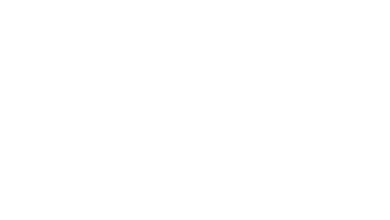
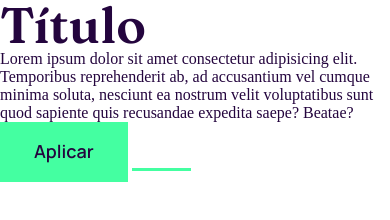
Before and after one commit to diegopereira0/workit-lp, a plain HTML site: page index.html in a window 390 px wide. Drawn offline with Linux system fonts and the light colour scheme.

Commit message:
definição de estilos básicos

```diff
--- a/css/colors.css
+++ b/css/colors.css
@@ -0,0 +1,27 @@
+:root {
+  --primary: #24053e;
+  --accent: #44ffa1;
+  --support-0: #ffffff;
+  --support-100: #fcf8ff;
+  --support-200: #584d62;
+}
+
+.primary {
+  color: var(--primary);
+}
+
+.accent {
+  color: var(--accent);
+}
+
+.support-0 {
+  color: var(--support-0);
+}
+
+.support-100 {
+  color: var(--support-100);
+}
+
+.support-200 {
+  color: var(--support-200);
+}
--- /dev/null
+++ b/css/global.css
@@ -0,0 +1,60 @@
+html {
+  box-sizing: border-box;
+}
+
+body,
+h1,
+h2,
+h3,
+p,
+span,
+a,
+ul,
+li {
+  margin: 0;
+  padding: 0;
+}
+
+a {
+  text-decoration: none;
+}
+
+ul {
+  list-style: none;
+}
+
+.btn-primary,
+.btn-secondary {
+  font: 600 1.125rem/1.77 "Manrope", sans-serif;
+  display: inline-block;
+  text-align: center;
+  transition: 0.3s;
+}
+
+.btn-primary {
+  padding: 0.75rem 2rem;
+  background-color: var(--accent);
+  border: 2px solid var(--accent);
+  color: var(--primary);
+}
+
+.btn-primary:hover {
+  background-color: initial;
+  color: var(--accent);
+}
+
+.btn-secondary {
+  color: var(--support-0);
+}
+
+.btn-secondary:hover {
+  color: var(--accent);
+}
+
+.btn-secondary::after {
+  content: "";
+  display: block;
+  width: 100%;
+  height: 3px;
+  background: var(--accent);
+}
--- /dev/null
+++ b/css/home.css
@@ -0,0 +1,3 @@
+body {
+  color: var(--primary);
+}
--- a/css/style.css
+++ b/css/style.css
@@ -0,0 +1,4 @@
+@import "./global.css";
+@import "./typograph.css";
+@import "./colors.css";
+@import "./home.css";
--- a/css/typograph.css
+++ b/css/typograph.css
@@ -0,0 +1,15 @@
+.heading-1 {
+  font: 600 5rem/1 "Fraunces", serif;
+}
+
+@media (max-width: 800px) {
+  .heading-1 {
+    font: 600 3.75rem/1 "Fraunces", serif;
+  }
+}
+
+@media (max-width: 600px) {
+  .heading-1 {
+    font: 600 3.125rem/1 "Fraunces", serif;
+  }
+}
--- a/index.html
+++ b/index.html
@@ -3,9 +3,24 @@
   <head>
     <meta charset="UTF-8" />
     <meta name="viewport" content="width=device-width, initial-scale=1.0" />
+    <link rel="preconnect" href="https://fonts.googleapis.com" />
+    <link rel="preconnect" href="https://fonts.gstatic.com" crossorigin />
+    <link
+      href="https://fonts.googleapis.com/css2?family=Fraunces:opsz,wght@9..144,600&family=Manrope:wght@200..800&display=swap"
+      rel="stylesheet"
+    />
+    <link rel="stylesheet" href="./css/style.css" />
     <title>Workit</title>
   </head>
   <body>
-
+    <h1 class="heading-1 primary">Título</h1>
+    <p>
+      Lorem ipsum dolor sit amet consectetur adipisicing elit. Temporibus
+      reprehenderit ab, ad accusantium vel cumque minima soluta, nesciunt ea
+      nostrum velit voluptatibus sunt quod sapiente quis recusandae expedita
+      saepe? Beatae?
+      <a class="btn-primary" href="./">Aplicar</a>
+      <a class="btn-secondary" href="./">Aplicar</a>
+    </p>
   </body>
 </html>
```
